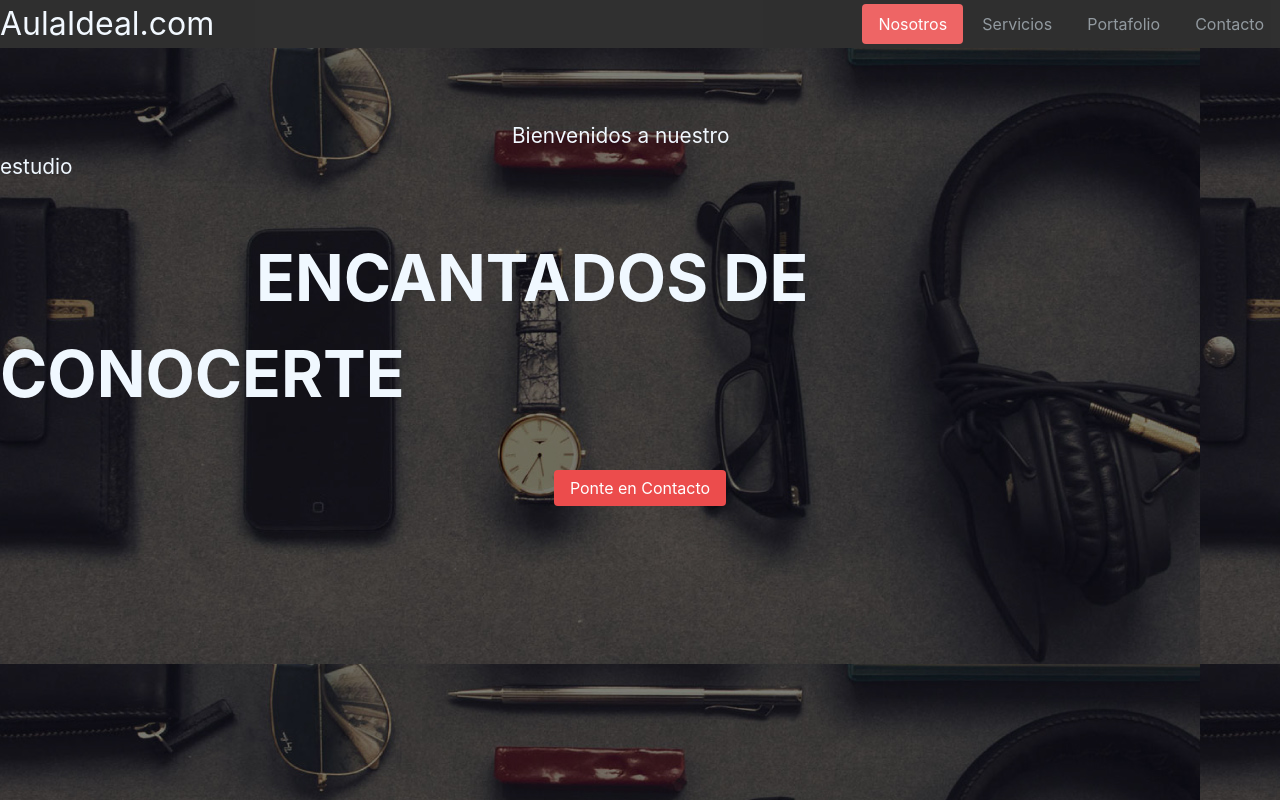
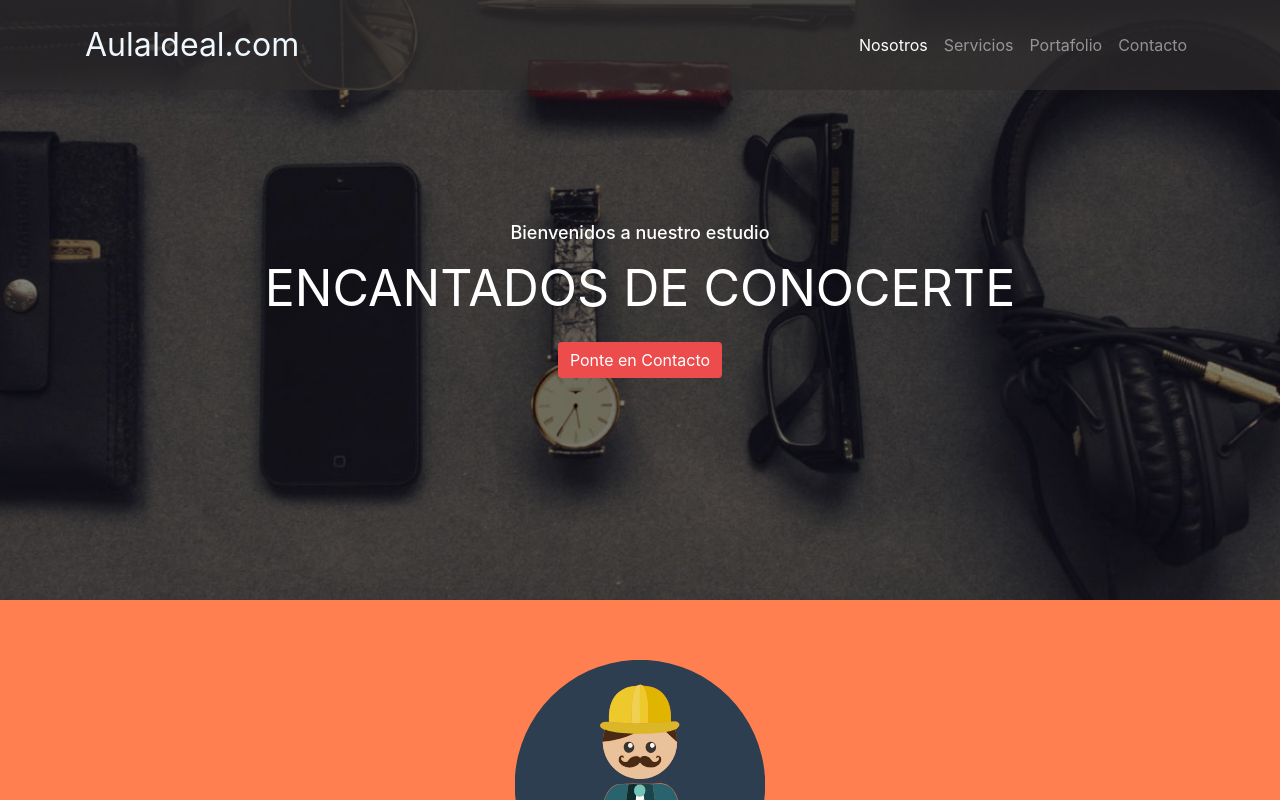
Before and after one commit to StivenCarvajalCampus/Sandbox, a plain HTML site: page index.html in a window 1280 px wide. Shown: the top 800 px of the page. Drawn offline with nearby package versions, Linux system fonts and the light colour scheme.

Commit message:
Changes jueves

```diff
--- a/index.html
+++ b/index.html
@@ -4,10 +4,7 @@
     <meta charset="UTF-8">
     <meta http-equiv="X-UA-Compatible" content="IE=edge">
     <meta name="viewport" content="width=device-width, initial-scale=1.0">
-    <link rel="stylesheet" href="css/bootstrap-flex.css">
-    <link rel="stylesheet" href="css/bootstrap-grid.css">
-    <link rel="stylesheet" href="css/bootstrap-reboot.css">
-    <link rel="stylesheet" href="css/bootstrap.css">
+    <link rel="stylesheet" href="https://cdn.jsdelivr.net/npm/bootstrap@4.6.2/dist/css/bootstrap.min.css" integrity="sha384-xOolHFLEh07PJGoPkLv1IbcEPTNtaed2xpHsD9ESMhqIYd0nLMwNLD69Npy4HI+N" crossorigin="anonymous">
     <link rel="stylesheet" href="css/font-awesome.css">
     <link rel="stylesheet" href="https://cdnjs.cloudflare.com/ajax/libs/font-awesome/5.15.4/css/all.min.css" integrity="sha512-1ycn6IcaQQ40/MKBW2W4Rhis/DbILU74C1vSrLJxCq57o941Ym01SwNsOMqvEBFlcgUa6xLiPY/NS5R+E6ztJQ==" crossorigin="anonymous" referrerpolicy="no-referrer" />
     <script src="js/bootstrap.js"></script>
@@ -18,57 +15,43 @@
 <body>
 
 
+  <nav class="navbar navbar-expand-lg navbar-dark ">
+    <div class="container">
+    <a class="navbar-brand" href="#"style="color: aliceblue; font-size: xx-large;">AulaIdeal.com</a>
+    <button class="navbar-toggler" type="button" data-toggle="collapse" data-target="#navbarSupportedContent" aria-controls="navbarSupportedContent" aria-expanded="false" aria-label="Toggle navigation">
+      <span class="navbar-toggler-icon"></span>
+    </button>
 
-  <navbar style="display: flex; align-items: center; justify-content: space-between; background: #0e0e0e; color: white;opacity: 86%;">
-    <a style="color: aliceblue; font-size: xx-large;" >AulaIdeal.com</a>
-
-    <ul class="nav nav-pills justify-content-center">
-
+    <div class="collapse navbar-collapse" id="navbarSupportedContent">
+      <ul class="navbar-nav ml-auto">
         <li class="nav-item">
-                <a class="nav-link active " href="#!">Nosotros</a>
+          <a class="nav-link active " href="#nosotros">Nosotros</a>
         </li>
 
       <li class="nav-item">
-              <a class="nav-link disabled" href="#!">Servicios</a>
+        <a class="nav-link " href="#servicios">Servicios</a>
       </li>
       <li class="nav-item">
-              <a class="nav-link disabled" href="#!">Portafolio</a>
+        <a class="nav-link " href="#proyectos">Portafolio</a>
       </li>
       <li class="nav-item">
-              <a class="nav-link disabled" href="#!">Contacto   </a>
+        <a class="nav-link " href="#!">Contacto   </a>
       </li>
       </ul>
-  </navbar>
+
+    </div>
+  </div>
+  </nav>
       <div class="box-0">
-      <br>
-      <br>
-      <br>
+        <h1>Bienvenidos a nuestro estudio</h1>
+        <p>ENCANTADOS DE CONOCERTE</p>
 
-    <a style="color: aliceblue; padding: 40%; font-size: 130%;">Bienvenidos a nuestro estudio</a>
-    <br>
-    <br>
-    <br>
-    <b style="color: aliceblue; padding: 20%; font-size: 400%;">ENCANTADOS DE CONOCERTE</b>
-    <br>
-    <br>
-    <br>
               <div class="button-contact">
                 <button type="button" class="btn btn-primary" style=" background-color: #ec4c4c ; border: #ec4c4c;" >Ponte en Contacto</button>
               </div>
-      <br>
-      <br>
-      <br>
-       <br>
-       <br>
-       <br>
-       <br>
-       <br>
-       <br>
-       <br>
-       <br>
-       <br>
-       <br>
-        <div class="box-1">
+
+      </div>
+        <div class="box-1" id="nosotros">
           <div class="box-1-contenido" >
             <img src="images/nosotros.svg" >
             <br>
@@ -89,7 +72,7 @@
       <button type="button" class="btn btn-primary" style=" background-color: #ffffff ; border: black; color: #0e0e0e; margin-top: 20px;">MAS INFORMACIÓN</button>
       </div>
     </div>
-    <div class="box-2">
+    <div class="box-2" id="servicios">
       <p style="font-size: 35px;">NUESTROS SERVICIOS</p>
       <div class="cajas ">
         <div class="caja">
@@ -110,12 +93,23 @@
           <p>Customiza hasta el último píxel
             de tu App. Inﬁnitas Posibilidades.</p>
         </div>
+
       </div>
+      <br>
+      <br>
+      <br>
+      <br>
+      <br>
+      <br>
+      <br>
+      <br>
+      <br>
+      <br>
 
     </div>
       </div>
 
-    <div class="box-3">
+    <div class="box-3" id="proyectos">
       <br><br>
       <h1>ÚLTIMOS PROYECTOS</h1>
       <div class="imagenescontainer">
@@ -139,6 +133,14 @@
         </div>
       </div>
     </div>
+<div class="copy">
+<a> 2016 © NETWORK Todos los derechos reservados</a>
+<br>
+<br>
+<br>
+</div>
+<script src="https://cdn.jsdelivr.net/npm/jquery@3.5.1/dist/jquery.slim.min.js" integrity="sha384-DfXdz2htPH0lsSSs5nCTpuj/zy4C+OGpamoFVy38MVBnE+IbbVYUew+OrCXaRkfj" crossorigin="anonymous"></script>
+<script src="https://cdn.jsdelivr.net/npm/bootstrap@4.6.2/dist/js/bootstrap.bundle.min.js" integrity="sha384-Fy6S3B9q64WdZWQUiU+q4/2Lc9npb8tCaSX9FK7E8HnRr0Jz8D6OP9dO5Vg3Q9ct" crossorigin="anonymous"></script>
 
 </body>
 </html>
--- a/style.css
+++ b/style.css
@@ -21,9 +21,23 @@
     justify-content: center;
 }
 .box-0{
-min-height: 500px;
+min-height: 600px;
+display:flex ;
+justify-content: center;
+flex-direction: column;
+text-align: center;
 background-image: url('images/fondo-bienvenido-grande.jpg');
-
+background-position: center;
+background-repeat: no-repeat;
+background-size: cover;
+}
+.box-0 h1  {
+    color: #fff;
+    font-size: 18px;
+}
+.box-0 p{
+    color: #fff;
+    font-size: 50px;
 }
 .box-1{
     background-color: coral;
@@ -65,8 +79,11 @@ background-image: url('images/fondo-bienvenido-grande.jpg');
 
 .navbar{
     display: flex;
-    justify-content: space-between;
     align-items: center;
+    min-height: 90px;
+    position: fixed;
+    width: 100%;
+    background-color: rgba(47, 45, 45, 0.7);
 }
 .cajas {
     max-width: 900px;
@@ -126,3 +143,9 @@ background-image: url('images/fondo-bienvenido-grande.jpg');
     transform: scale(1.07);
     cursor: pointer;
 }
+.copy{
+    background-color: black;
+    color: #fff;
+    display: flex;
+    justify-content: center ;
+}
```
Lines whose indentation alone changed are shown as unchanged.
